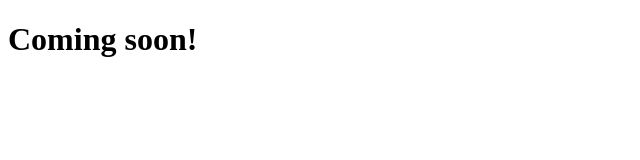
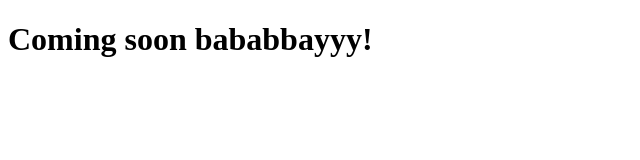
Before and after one commit to BradleyLund/bradleylund, a plain HTML site: page index.html in a window 1280 px wide. Shown: the whole page, without its empty margins (0-640 px from the left). Drawn offline with Linux system fonts and the light colour scheme.

Commit message:
Update index.html

```diff
--- a/index.html
+++ b/index.html
@@ -6,6 +6,6 @@
 
 
     <body>
-        <h1>Coming soon!</h1>
+        <h1>Coming soon bababbayyy!</h1>
     </body>
 </html>
```
